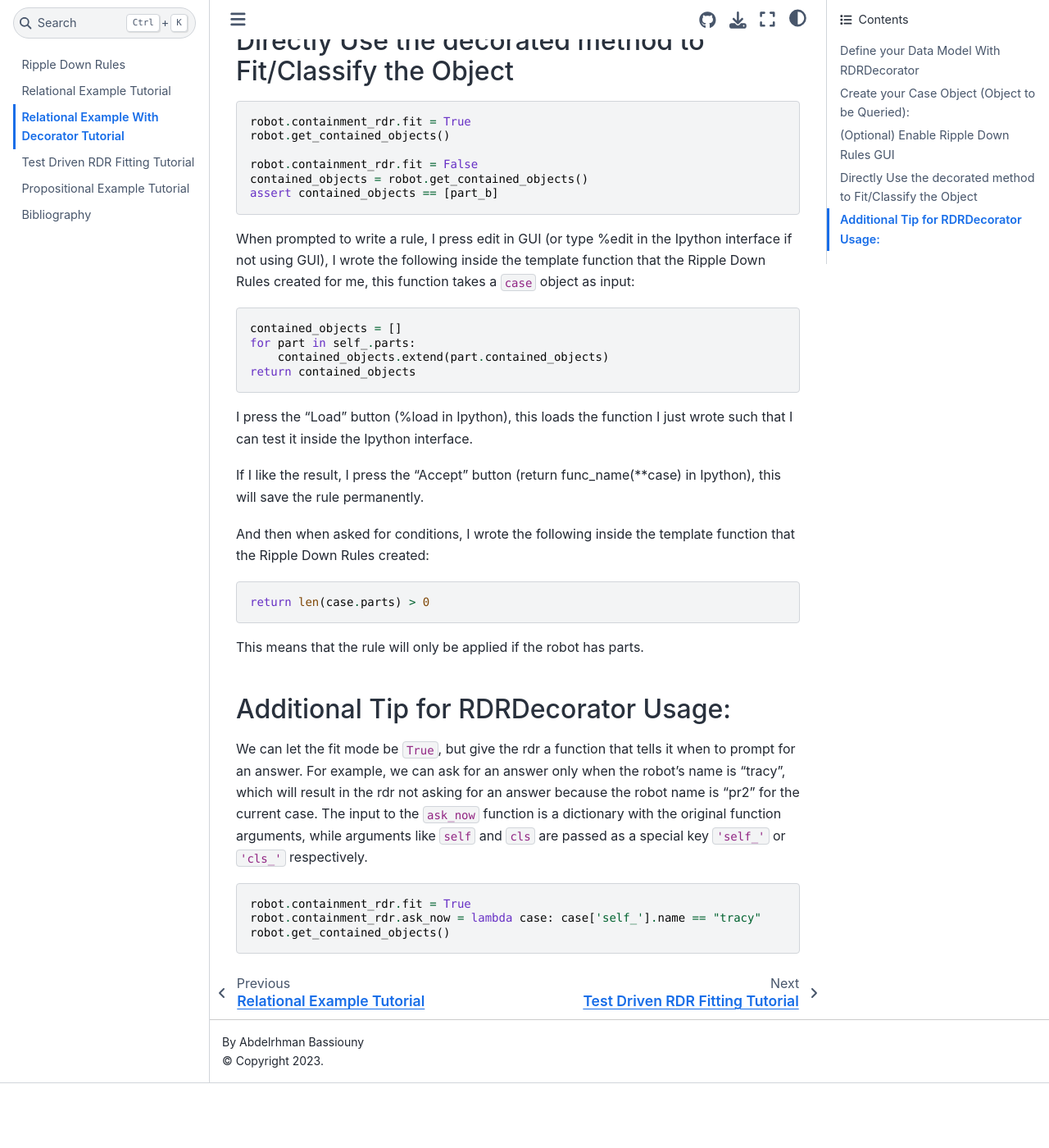
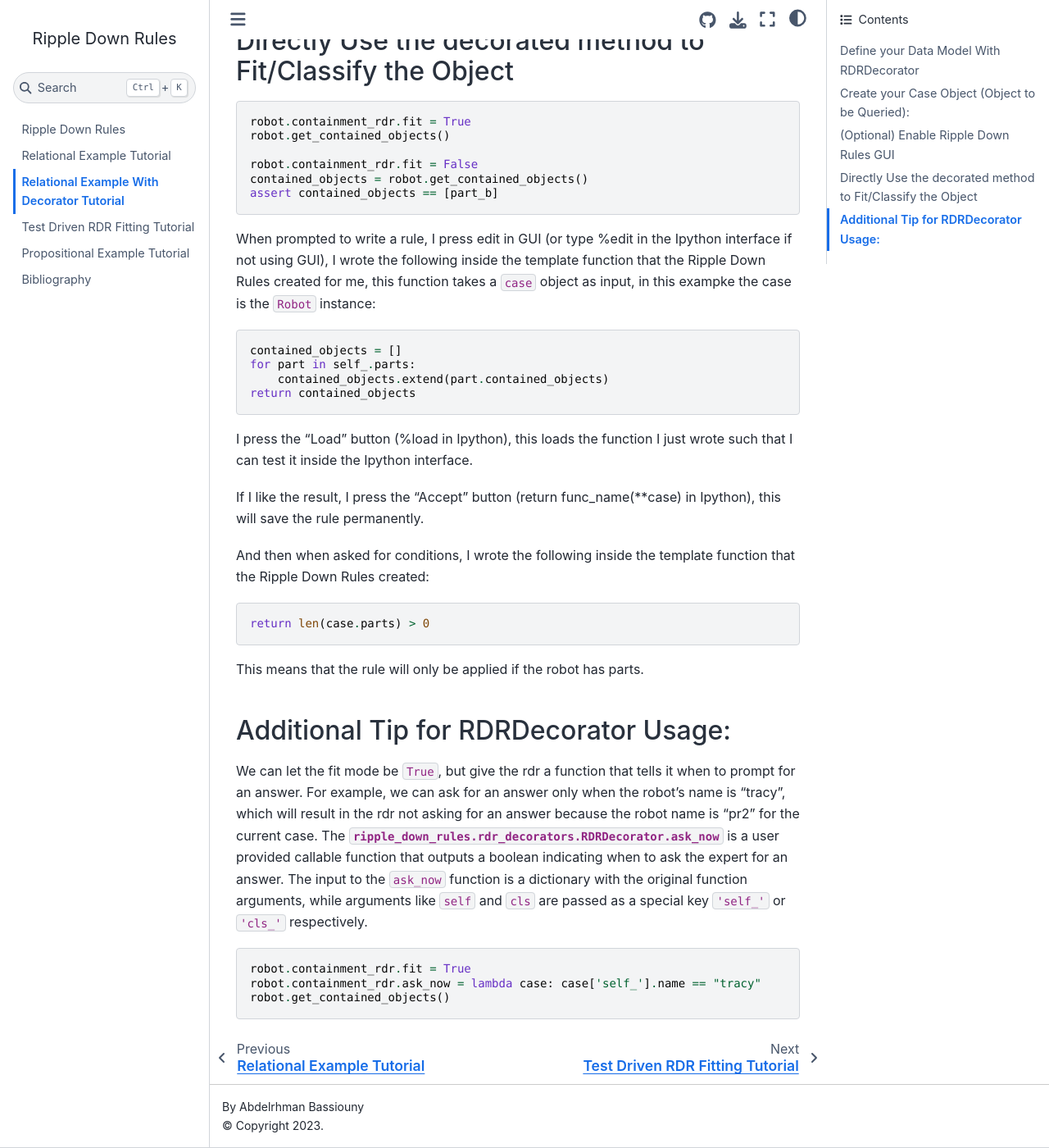
Before and after one commit to AbdelrhmanBassiouny/ripple_down_rules, a Jupyter Book: the page built from doc/relational_example_with_decorator_tutorial.md, in a window 1280 px wide and 1400 px high, scrolled down 2204 px. Shown: the whole window at 82% size. Built offline with Jupyter Book 1.0.4 settings and Sphinx 7.4.7 and the Sphinx Book theme 1.1.4, drawn with Linux system fonts in a browser that asks for light colours; pages that are not in the unit, such as notebooks, are missing from menus; before the commit the page ends 3525 px from its top, so only the background shows below that.

Commit message:
[RDR] RDRDecorator is now a dataclass, some doc updates.

````diff
--- a/doc/relational_example_with_decorator_tutorial.md
+++ b/doc/relational_example_with_decorator_tutorial.md
@@ -86,7 +86,7 @@
 
 When prompted to write a rule, I press edit in GUI (or type %edit in the Ipython interface if not using GUI),
 I wrote the following inside the template function that the Ripple Down Rules created for me, this function takes a
-`case` object as input:
+`case` object as input, in this exampke the case is the `Robot` instance:
 
 ```python
 contained_objects = []
@@ -114,8 +114,10 @@
 We can let the fit mode be `True`, but give the rdr a function that tells it when to prompt for an answer.
 For example, we can ask for an answer only when the robot's name is "tracy", which will result in the rdr not asking
 for an answer because the robot name is "pr2" for the current case.
-The input to the `ask_now` function is a dictionary with the original function arguments, while arguments like
-`self` and `cls` are passed as a special key `'self_'` or `'cls_'` respectively.
+The {py:attr}`ripple_down_rules.rdr_decorators.RDRDecorator.ask_now` is a user provided callable function that outputs
+a boolean indicating when to ask the expert for an answer. The input to the `ask_now` function is a dictionary with the
+original function arguments, while arguments like `self` and `cls` are passed as a special key `'self_'` or `'cls_'`
+respectively.
 ```python
 robot.containment_rdr.fit = True
 robot.containment_rdr.ask_now = lambda case: case['self_'].name == "tracy"
````
Also changed, not shown: doc/intro.md (+1 -1 lines), doc/relational_example_tutorial.md (+2 -2 lines), 4 other files.
